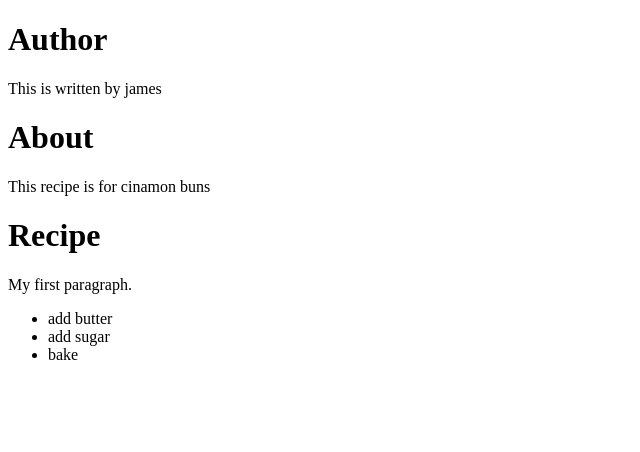
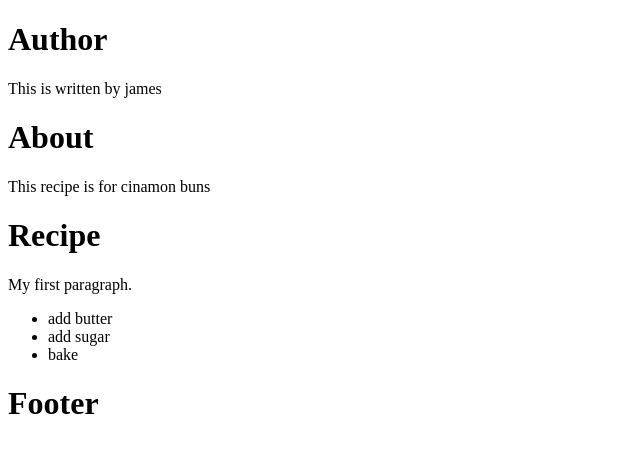
Before and after one commit to arneyjfs/test_repo, a plain HTML site: page index.html in a window 1280 px wide. Shown: the whole page, without its empty margins (0-640 px from the left). Drawn offline with Linux system fonts and the light colour scheme.

Commit message:
Adding a footer

```diff
--- a/index.html
+++ b/index.html
@@ -19,5 +19,11 @@
         <li>add sugar</li>
         <li>bake</li>
     </ul>
+
+    <div>
+      <h1>Footer</h1>
+
+    </div>
+
   </body>
 </html>
```
